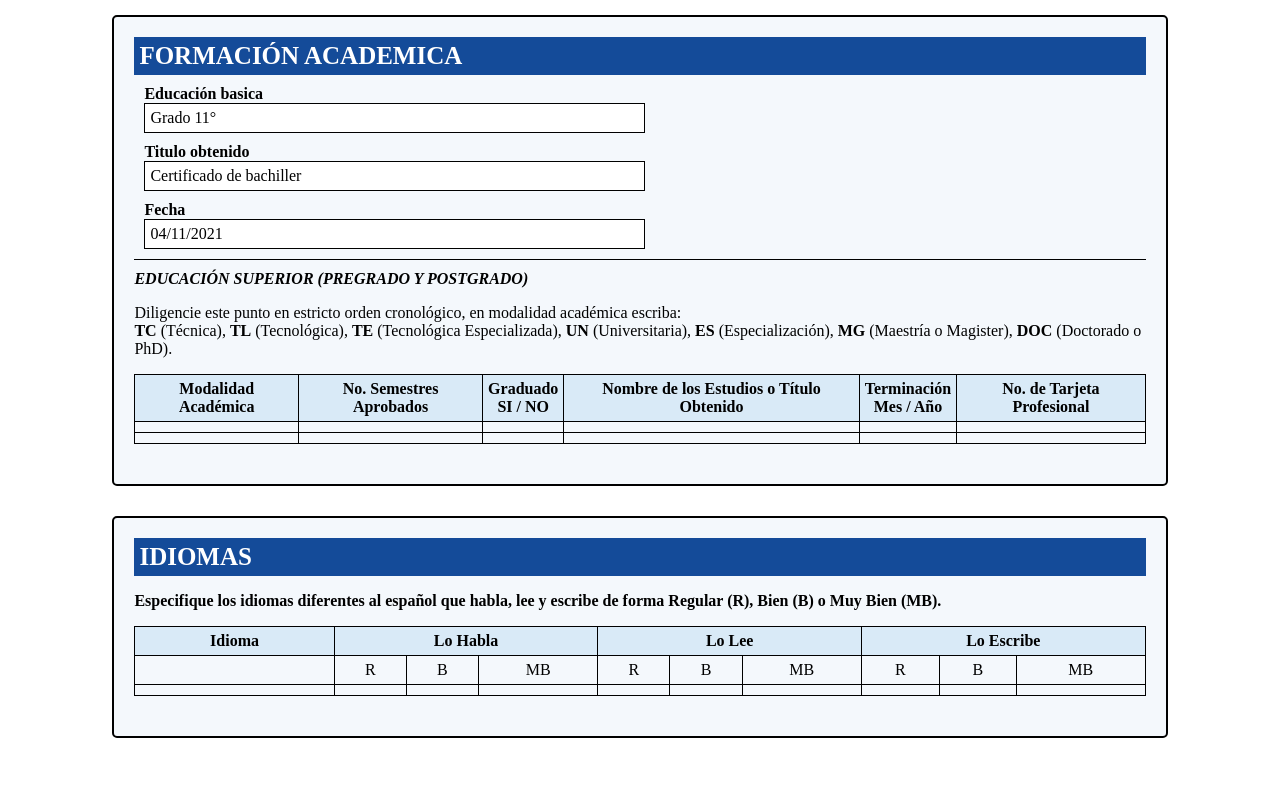
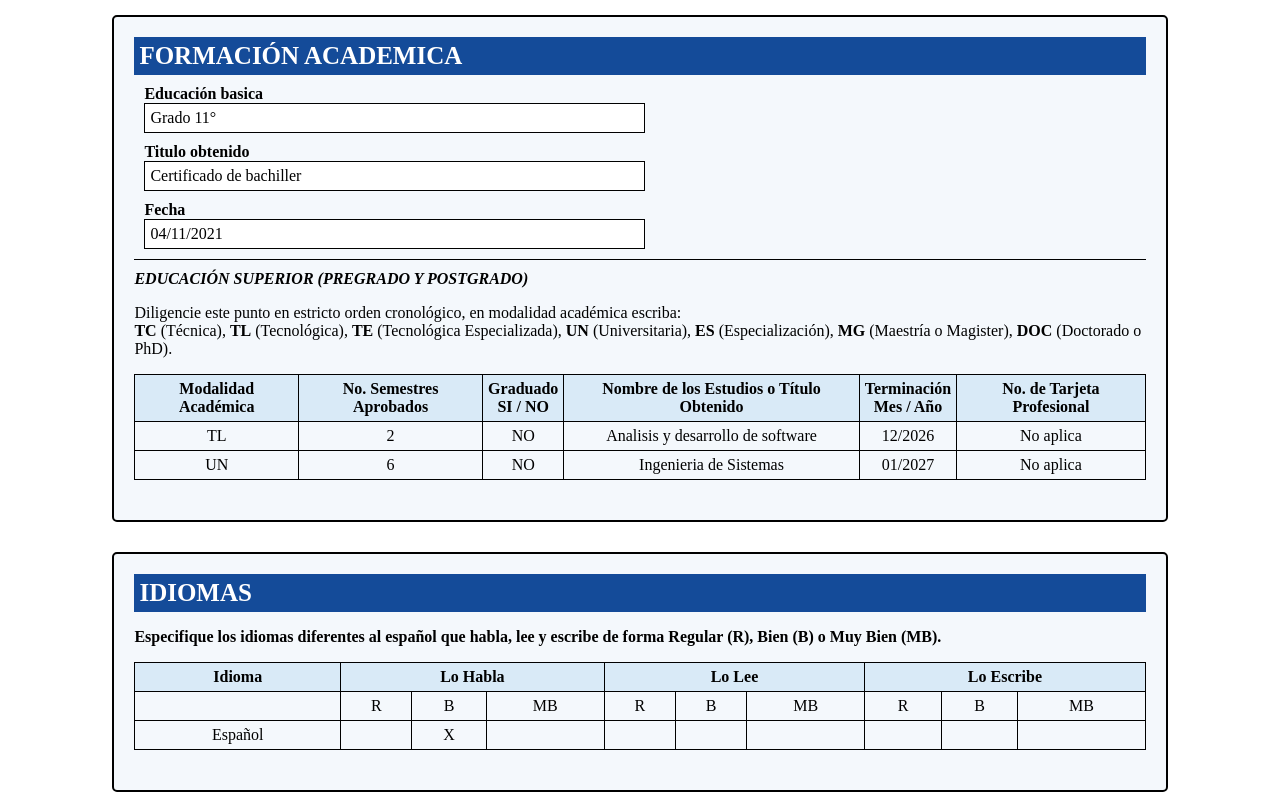
Before and after one commit to kevintorresleonel/Lista-de-Estudiantes-Interactiva, a plain HTML site: page HTML/perfilesUsuarios/perfilUsuario5.html in a window 1280 px wide. Shown: the part 941-1741 px from the top of the page. Before the commit the page ends 1687 px from the top, so only its background shows below. Drawn offline with Linux system fonts and the light colour scheme.

```diff
--- a/CSS/styles.css
+++ b/CSS/styles.css
@@ -47,6 +47,7 @@
 
 .nav{
     background-color:rgba(1,75,135,255) ;
+    padding: 3px;
 }
 
 .nav-list{
--- a/HTML/perfilesUsuarios/perfilUsuario5.html
+++ b/HTML/perfilesUsuarios/perfilUsuario5.html
@@ -91,20 +91,20 @@
                     <th>No. de Tarjeta Profesional</th>
                 </tr>
                 <tr>
-                    <td></td>
-                    <td></td>
-                    <td></td>
-                    <td></td>
-                    <td></td>
-                    <td></td>
+                    <td>TL</td>
+                    <td>2</td>
+                    <td>NO</td>
+                    <td>Analisis y desarrollo de software</td>
+                    <td>12/2026</td>
+                    <td>No aplica</td>
                 </tr>
                 <tr>
-                    <td></td>
-                    <td></td>
-                    <td></td>
-                    <td></td>
-                    <td></td>
-                    <td></td>
+                    <td>UN</td>
+                    <td>6</td>
+                    <td>NO</td>
+                    <td>Ingenieria de Sistemas</td>
+                    <td>01/2027</td>
+                    <td>No aplica </td>
                 </tr>
             </table>
 
@@ -128,8 +128,8 @@
                     <td>R</td><td>B</td><td>MB</td>
                 </tr>
                 <tr>
-                    <td></td>
-                    <td></td><td></td><td></td>
+                    <td>Español</td>
+                    <td></td><td>X</td><td></td>
                     <td></td><td></td><td></td>
                     <td></td><td></td><td></td>
                 </tr>
```
